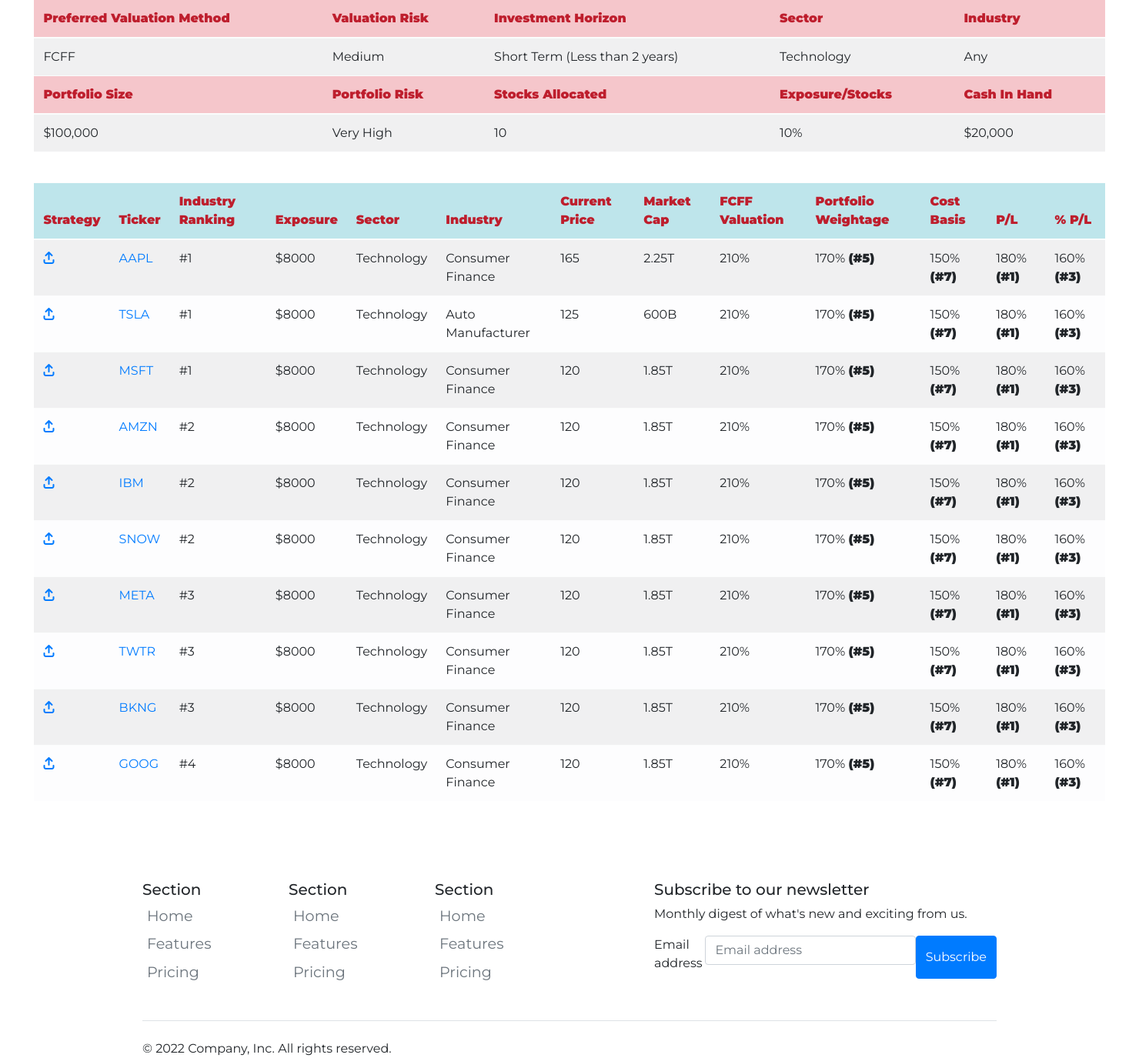
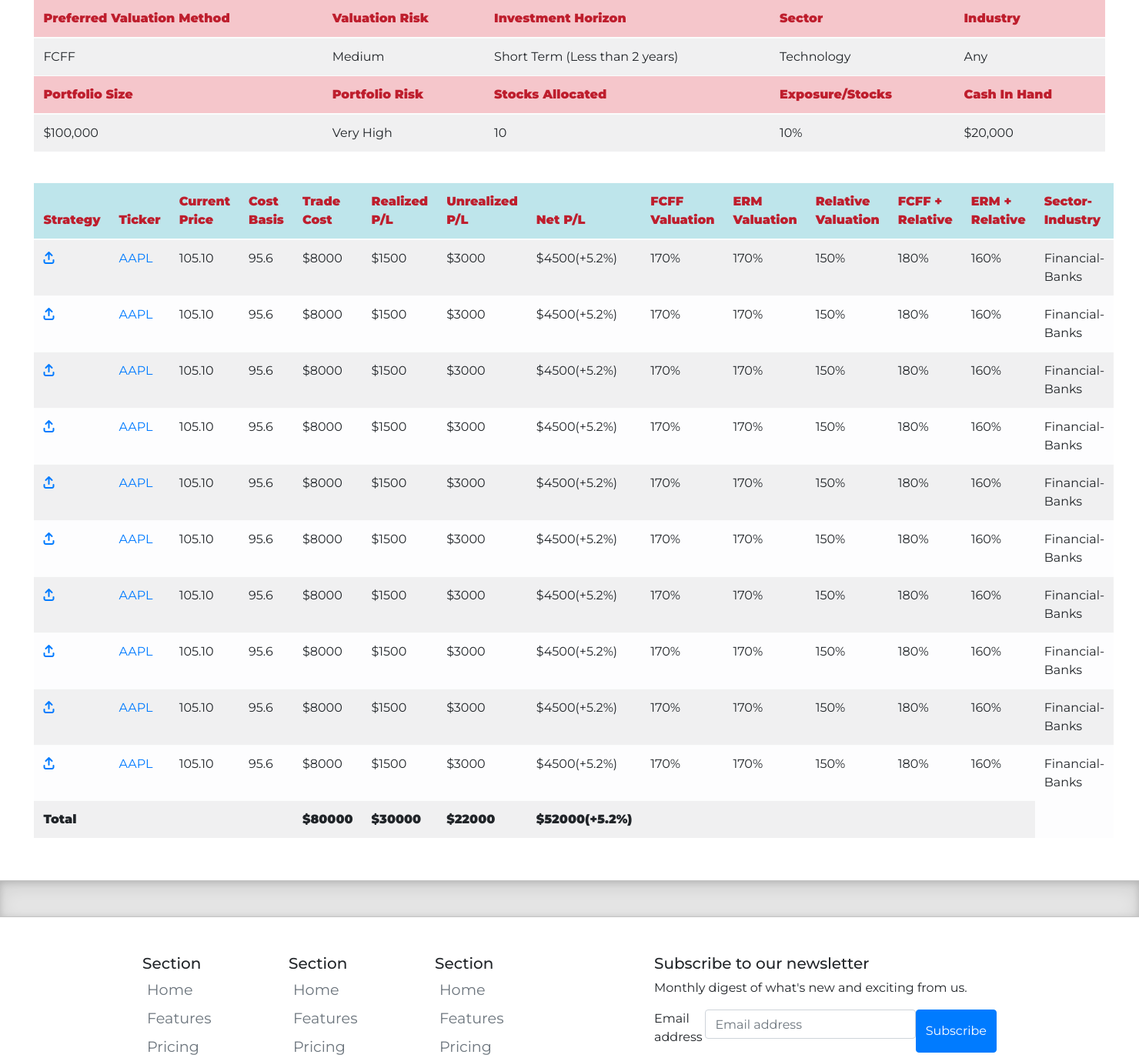
Before and after one commit to mddanishhanif636/checklist, a Python web app: template templates/portfolio.html in a window 1480 px wide. Shown: the part 172-1547 px from the top of the page at 77% size. Run offline with Jinja, Linux system fonts and the light colour scheme; the template is opened without the code that fills it, so the values that code supplies are empty; some libraries are stand-ins or nearby versions.

Commit message:
Update portfolio.html

```diff
--- a/templates/portfolio.html
+++ b/templates/portfolio.html
@@ -106,174 +106,202 @@
                 <tr>
                   <th scope="col">Strategy</th>
                   <th scope="col">Ticker</th>
-                  <th scope="col">Industry Ranking</th>
-                  <th scope="col">Exposure</th>
-                  <th scope="col">Sector</th>
-                  <th scope="col">Industry</th>
                   <th scope="col">Current Price</th>
-                  <th scope="col">Market Cap</th>
+                  <th scope="col">Cost Basis</th>
+                  <th scope="col">Trade Cost</th>
+                  <th scope="col">Realized P/L</th>
+                  <th scope="col">Unrealized P/L</th>
+                  <th scope="col">Net P/L</th>
                   <th scope="col">FCFF Valuation</th>
-                  <th scope="col">Portfolio Weightage</th>
-                  <th scope="col">Cost Basis</th>
-                  <th scope="col">P/L</th>
-                  <th scope="col">% P/L</th>
+                  <th scope="col">ERM Valuation</th>
+                  <th scope="col">Relative Valuation</th>
+                  <th scope="col">FCFF + Relative</th>
+                  <th scope="col">ERM + Relative</th>
+                  <th scope="col">Sector-Industry</th>
                 </tr>
               </thead>
               <tbody>
                 <tr>
-                  <th scope="row"><a href="strategy.html"><i class="fa-solid fa-arrow-up-from-bracket"></i></a></th>
+                  <th scope="row"><a href="{{ url_for('strategy') }}"><i class="fa-solid fa-arrow-up-from-bracket"></i></a></th>
                   <td style="color: blue"><a href="">AAPL</a></td>
-                  <td>#1</td>
+                  <td>105.10</td>
+                  <td>95.6</td>
                   <td>$8000</td>
-                  <td>Technology</td>
-                  <td>Consumer Finance</td>
-                  <td>165</td>
-                  <td>2.25T</td>
-                  <td>210%</td>
-                  <td>170% <strong>(#5)</strong></td>
-                  <td>150% <strong>(#7)</strong></td>
-                  <td>180% <strong>(#1)</strong></td>
-                  <td>160% <strong>(#3)</strong></td>
+                  <td>$1500</td>
+                  <td>$3000</td>
+                  <td>$4500(+5.2%)</td>
+                  <td>170%</td>
+                  <td>170%</td>
+                  <td>150%</td>
+                  <td>180%</td>
+                  <td>160%</td>
+                  <td>Financial-Banks</td>
                 </tr>
                 <tr>
-                  <th scope="row"><a href="strategy.html"><i class="fa-solid fa-arrow-up-from-bracket"></i></a></th>
-                  <td style="color: blue"><a href="">TSLA</a></td>
-                  <td>#1</td>
+                  <th scope="row"><a href="{{ url_for('strategy') }}"><i class="fa-solid fa-arrow-up-from-bracket"></i></a></th>
+                  <td style="color: blue"><a href="">AAPL</a></td>
+                  <td>105.10</td>
+                  <td>95.6</td>
                   <td>$8000</td>
-                  <td>Technology</td>
-                  <td>Auto Manufacturer</td>
-                  <td>125</td>
-                  <td>600B</td>
-                  <td>210%</td>
-                  <td>170% <strong>(#5)</strong></td>
-                  <td>150% <strong>(#7)</strong></td>
-                  <td>180% <strong>(#1)</strong></td>
-                  <td>160% <strong>(#3)</strong></td>
+                  <td>$1500</td>
+                  <td>$3000</td>
+                  <td>$4500(+5.2%)</td>
+                  <td>170%</td>
+                  <td>170%</td>
+                  <td>150%</td>
+                  <td>180%</td>
+                  <td>160%</td>
+                  <td>Financial-Banks</td>
                 </tr>
                 <tr>
-                  <th scope="row"><a href="strategy.html"><i class="fa-solid fa-arrow-up-from-bracket"></i></a></th>
-                  <td style="color: blue"><a href="">MSFT</a></td>
-                  <td>#1</td>
+                  <th scope="row"><a href="{{ url_for('strategy') }}"><i class="fa-solid fa-arrow-up-from-bracket"></i></a></th>
+                  <td style="color: blue"><a href="">AAPL</a></td>
+                  <td>105.10</td>
+                  <td>95.6</td>
                   <td>$8000</td>
-                  <td>Technology</td>
-                  <td>Consumer Finance</td>
-                  <td>120</td>
-                  <td>1.85T</td>
-                  <td>210%</td>
-                  <td>170% <strong>(#5)</strong></td>
-                  <td>150% <strong>(#7)</strong></td>
-                  <td>180% <strong>(#1)</strong></td>
-                  <td>160% <strong>(#3)</strong></td>
+                  <td>$1500</td>
+                  <td>$3000</td>
+                  <td>$4500(+5.2%)</td>
+                  <td>170%</td>
+                  <td>170%</td>
+                  <td>150%</td>
+                  <td>180%</td>
+                  <td>160%</td>
+                  <td>Financial-Banks</td>
                 </tr>
                 <tr>
-                  <th scope="row"><a href="strategy.html"><i class="fa-solid fa-arrow-up-from-bracket"></i></a></th>
-                  <td style="color: blue"><a href="">AMZN</a></td>
-                  <td>#2</td>
+                  <th scope="row"><a href="{{ url_for('strategy') }}"><i class="fa-solid fa-arrow-up-from-bracket"></i></a></th>
+                  <td style="color: blue"><a href="">AAPL</a></td>
+                  <td>105.10</td>
+                  <td>95.6</td>
                   <td>$8000</td>
-                  <td>Technology</td>
-                  <td>Consumer Finance</td>
-                  <td>120</td>
-                  <td>1.85T</td>
-                  <td>210%</td>
-                  <td>170% <strong>(#5)</strong></td>
-                  <td>150% <strong>(#7)</strong></td>
-                  <td>180% <strong>(#1)</strong></td>
-                  <td>160% <strong>(#3)</strong></td>
+                  <td>$1500</td>
+                  <td>$3000</td>
+                  <td>$4500(+5.2%)</td>
+                  <td>170%</td>
+                  <td>170%</td>
+                  <td>150%</td>
+                  <td>180%</td>
+                  <td>160%</td>
+                  <td>Financial-Banks</td>
                 </tr>
                 <tr>
-                  <th scope="row"><a href="strategy.html"><i class="fa-solid fa-arrow-up-from-bracket"></i></a></th>
-                  <td style="color: blue"><a href="">IBM</a></td>
-                  <td>#2</td>
+                  <th scope="row"><a href="{{ url_for('strategy') }}"><i class="fa-solid fa-arrow-up-from-bracket"></i></a></th>
+                  <td style="color: blue"><a href="">AAPL</a></td>
+                  <td>105.10</td>
+                  <td>95.6</td>
                   <td>$8000</td>
-                  <td>Technology</td>
-                  <td>Consumer Finance</td>
-                  <td>120</td>
-                  <td>1.85T</td>
-                  <td>210%</td>
-                  <td>170% <strong>(#5)</strong></td>
-                  <td>150% <strong>(#7)</strong></td>
-                  <td>180% <strong>(#1)</strong></td>
-                  <td>160% <strong>(#3)</strong></td>
+                  <td>$1500</td>
+                  <td>$3000</td>
+                  <td>$4500(+5.2%)</td>
+                  <td>170%</td>
+                  <td>170%</td>
+                  <td>150%</td>
+                  <td>180%</td>
+                  <td>160%</td>
+                  <td>Financial-Banks</td>
                 </tr>
                 <tr>
-                  <th scope="row"><a href="strategy.html"><i class="fa-solid fa-arrow-up-from-bracket"></i></a></th>
-                  <td style="color: blue"><a href="">SNOW</a></td>
-                  <td>#2</td>
+                  <th scope="row"><a href="{{ url_for('strategy') }}"><i class="fa-solid fa-arrow-up-from-bracket"></i></a></th>
+                  <td style="color: blue"><a href="">AAPL</a></td>
+                  <td>105.10</td>
+                  <td>95.6</td>
                   <td>$8000</td>
-                  <td>Technology</td>
-                  <td>Consumer Finance</td>
-                  <td>120</td>
-                  <td>1.85T</td>
-                  <td>210%</td>
-                  <td>170% <strong>(#5)</strong></td>
-                  <td>150% <strong>(#7)</strong></td>
-                  <td>180% <strong>(#1)</strong></td>
-                  <td>160% <strong>(#3)</strong></td>
+                  <td>$1500</td>
+                  <td>$3000</td>
+                  <td>$4500(+5.2%)</td>
+                  <td>170%</td>
+                  <td>170%</td>
+                  <td>150%</td>
+                  <td>180%</td>
+                  <td>160%</td>
+                  <td>Financial-Banks</td>
                 </tr>
                 <tr>
-                  <th scope="row"><a href="strategy.html"><i class="fa-solid fa-arrow-up-from-bracket"></i></a></th>
-                  <td style="color: blue"><a href="">META</a></td>
-                  <td>#3</td>
+                  <th scope="row"><a href="{{ url_for('strategy') }}"><i class="fa-solid fa-arrow-up-from-bracket"></i></a></th>
+                  <td style="color: blue"><a href="">AAPL</a></td>
+                  <td>105.10</td>
+                  <td>95.6</td>
                   <td>$8000</td>
-                  <td>Technology</td>
-                  <td>Consumer Finance</td>
-                  <td>120</td>
-                  <td>1.85T</td>
-                  <td>210%</td>
-                  <td>170% <strong>(#5)</strong></td>
-                  <td>150% <strong>(#7)</strong></td>
-                  <td>180% <strong>(#1)</strong></td>
-                  <td>160% <strong>(#3)</strong></td>
+                  <td>$1500</td>
+                  <td>$3000</td>
+                  <td>$4500(+5.2%)</td>
+                  <td>170%</td>
+                  <td>170%</td>
+                  <td>150%</td>
+                  <td>180%</td>
+                  <td>160%</td>
+                  <td>Financial-Banks</td>
                 </tr>
                 <tr>
-                  <th scope="row"><a href="strategy.html"><i class="fa-solid fa-arrow-up-from-bracket"></i></a></th>
-                  <td style="color: blue"><a href="">TWTR</a></td>
-                  <td>#3</td>
+                  <th scope="row"><a href="{{ url_for('strategy') }}"><i class="fa-solid fa-arrow-up-from-bracket"></i></a></th>
+                  <td style="color: blue"><a href="">AAPL</a></td>
+                  <td>105.10</td>
+                  <td>95.6</td>
                   <td>$8000</td>
-                  <td>Technology</td>
-                  <td>Consumer Finance</td>
-                  <td>120</td>
-                  <td>1.85T</td>
-                  <td>210%</td>
-                  <td>170% <strong>(#5)</strong></td>
-                  <td>150% <strong>(#7)</strong></td>
-                  <td>180% <strong>(#1)</strong></td>
-                  <td>160% <strong>(#3)</strong></td>
+                  <td>$1500</td>
+                  <td>$3000</td>
+                  <td>$4500(+5.2%)</td>
+                  <td>170%</td>
+                  <td>170%</td>
+                  <td>150%</td>
+                  <td>180%</td>
+                  <td>160%</td>
+                  <td>Financial-Banks</td>
                 </tr>
                 <tr>
-                  <th scope="row"><a href="strategy.html"><i class="fa-solid fa-arrow-up-from-bracket"></i></a></th>
-                  <td style="color: blue"><a href="">BKNG</a></td>
-                  <td>#3</td>
+                  <th scope="row"><a href="{{ url_for('strategy') }}"><i class="fa-solid fa-arrow-up-from-bracket"></i></a></th>
+                  <td style="color: blue"><a href="">AAPL</a></td>
+                  <td>105.10</td>
+                  <td>95.6</td>
                   <td>$8000</td>
-                  <td>Technology</td>
-                  <td>Consumer Finance</td>
-                  <td>120</td>
-                  <td>1.85T</td>
-                  <td>210%</td>
-                  <td>170% <strong>(#5)</strong></td>
-                  <td>150% <strong>(#7)</strong></td>
-                  <td>180% <strong>(#1)</strong></td>
-                  <td>160% <strong>(#3)</strong></td>
+                  <td>$1500</td>
+                  <td>$3000</td>
+                  <td>$4500(+5.2%)</td>
+                  <td>170%</td>
+                  <td>170%</td>
+                  <td>150%</td>
+                  <td>180%</td>
+                  <td>160%</td>
+                  <td>Financial-Banks</td>
                 </tr>
                 <tr>
-                  <th scope="row"><a href="strategy.html"><i class="fa-solid fa-arrow-up-from-bracket"></i></a></th>
-                  <td style="color: blue"><a href="">GOOG</a></td>
-                  <td>#4</td>
+                  <th scope="row"><a href="{{ url_for('strategy') }}"><i class="fa-solid fa-arrow-up-from-bracket"></i></a></th>
+                  <td style="color: blue"><a href="">AAPL</a></td>
+                  <td>105.10</td>
+                  <td>95.6</td>
                   <td>$8000</td>
-                  <td>Technology</td>
-                  <td>Consumer Finance</td>
-                  <td>120</td>
-                  <td>1.85T</td>
-                  <td>210%</td>
-                  <td>170% <strong>(#5)</strong></td>
-                  <td>150% <strong>(#7)</strong></td>
-                  <td>180% <strong>(#1)</strong></td>
-                  <td>160% <strong>(#3)</strong></td>
+                  <td>$1500</td>
+                  <td>$3000</td>
+                  <td>$4500(+5.2%)</td>
+                  <td>170%</td>
+                  <td>170%</td>
+                  <td>150%</td>
+                  <td>180%</td>
+                  <td>160%</td>
+                  <td>Financial-Banks</td>
+                </tr>
+                <tr>
+                  <td scope="row"><strong>Total</strong></td>
+                  <td style="color: blue"></td>
+                  <td></td>
+                  <td></td>
+                  <td><strong>$80000</strong></td>
+                  <td><strong>$30000</strong></td>
+                  <td><strong>$22000</strong></td>
+                  <td><strong>$52000(+5.2%)</strong></td>
+                  <td></td>
+                  <td></td>
+                  <td></td>
+                  <td></td>
+                  <td></td>
                 </tr>
               </tbody>
             </table><br>
         </div>
     </section>
+
+    <div class="b-example-divider"></div>
 
     <section id="footer">
             <div class="container">
```
